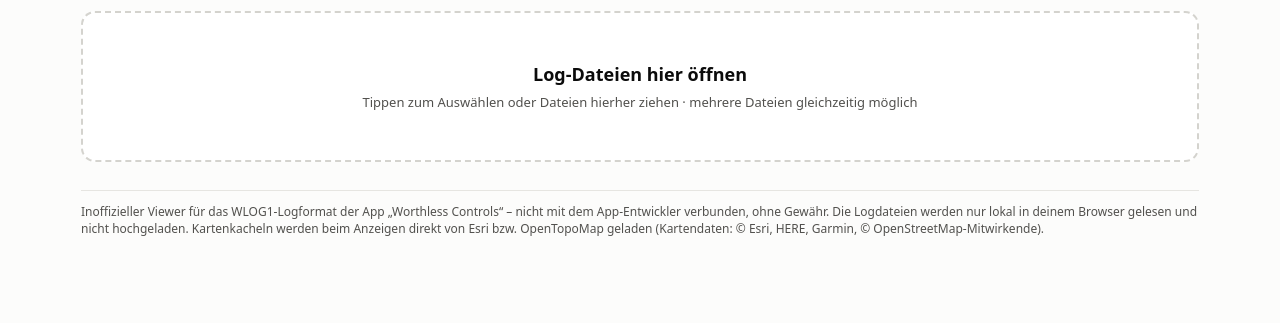
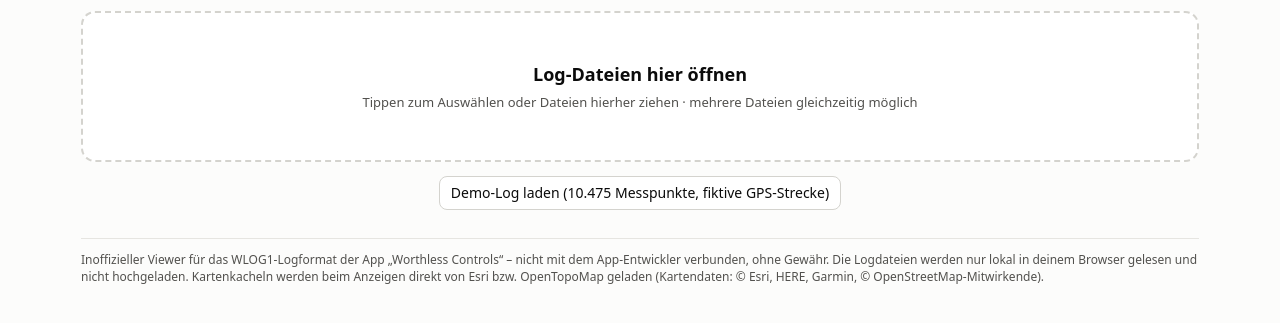
Before and after one commit to Schalonsus/fardriver-log-viewer, a plain HTML site: page index.html in a window 1280 px wide. Shown: the part 71-394 px from the top of the page. Drawn offline with Linux system fonts and the light colour scheme.

Commit message:
Add files via upload

```diff
--- a/index.html
+++ b/index.html
@@ -62,7 +62,8 @@ footer{margin:28px 0 8px;font-size:12px;color:var(--ink2);border-top:1px solid v
 <div class="wrap">
 <h1>Fardriver Log-Viewer</h1>
 <p class="sub">Logs aus Worthless Controls (Format WLOG1) direkt im Browser ansehen – ohne die App und ohne Zeilenlimit. Die Dateien bleiben auf deinem Gerät.</p>
-<div id="welcome"><label class="drop"><input type="file" id="f0" accept=".csv,.txt" multiple><b>Log-Dateien hier öffnen</b><span>Tippen zum Auswählen oder Dateien hierher ziehen · mehrere Dateien gleichzeitig möglich</span></label></div>
+<div id="welcome"><label class="drop"><input type="file" id="f0" accept=".csv,.txt" multiple><b>Log-Dateien hier öffnen</b><span>Tippen zum Auswählen oder Dateien hierher ziehen · mehrere Dateien gleichzeitig möglich</span></label>
+<p style="text-align:center;margin:14px 0 0"><button id="demoBtn">Demo-Log laden (10.475 Messpunkte, fiktive GPS-Strecke)</button></p></div>
 <div id="app" hidden>
 <div class="bar" id="tabs"></div>
 <h2 id="tilesH">Kennzahlen</h2>
@@ -189,6 +190,7 @@ async function addFiles(list){
  for(const f of files){try{const r=parseWlog(await f.text());if(!r.n||!r.t.length)throw 0;r.name=niceName(f.name);DATA.push(r);if(first<0)first=DATA.length-1}catch(x){bad++}}
  $("err").textContent=bad?bad+" Datei(en) konnten nicht gelesen werden (erwartet: WLOG1-CSV mit Kopfzeile).":"";
  if(first>=0){cur=first;sel=new Set(DEFAULT.filter(k=>D().ch[k]));fresh()}}
+$("demoBtn").onclick=async()=>{try{const r=await fetch("demo-log.csv");if(!r.ok)throw 0;const f=new File([await r.text()],"Demo-Log.csv");addFiles([f])}catch(x){$("err").textContent="Demo-Log konnte nicht geladen werden (nur über die veröffentlichte Seite verfügbar, nicht beim lokalen Öffnen)."}};
 $("f0").onchange=e=>{addFiles(e.target.files);e.target.value=""};
 addEventListener("dragover",e=>{e.preventDefault();$("welcome").firstElementChild.classList.add("over")});
 addEventListener("dragleave",()=>$("welcome").firstElementChild.classList.remove("over"));
```
Also changed, not shown: 1 other file.
